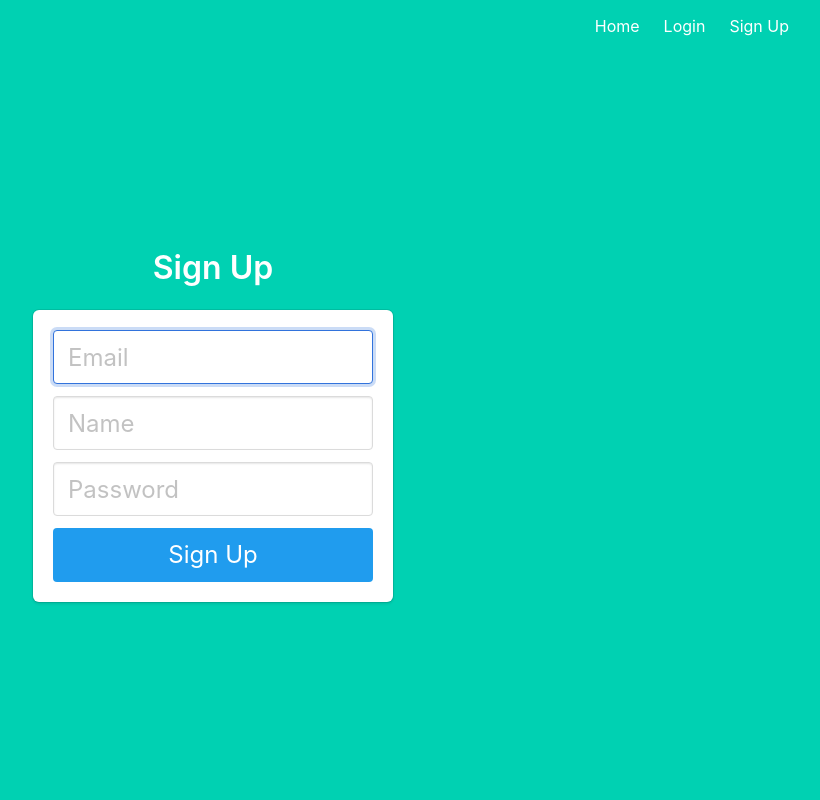
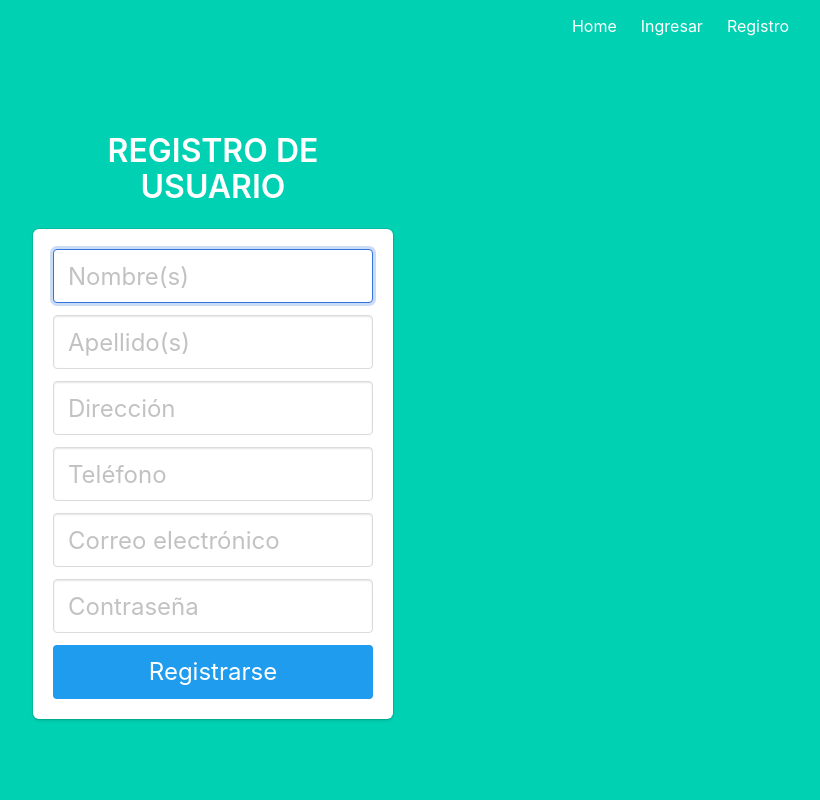
Before and after one commit to Eri11/flask_auth_app, a Flask app: page /signup in a window 1280 px wide. Shown: the whole page, without its empty margins (427-1247 px from the left). Run offline with Flask 2, Linux system fonts and the light colour scheme.

Commit message:
base de datos con todos los campos y hash

```diff
--- a/project/auth.py
+++ b/project/auth.py
@@ -13,6 +13,7 @@ def login():
 @auth.route('/login', methods=['POST'])
 def login_post():
     # login code goes here
+
     email = request.form.get('email')
     password = request.form.get('password')
     remember = True if request.form.get('remember') else False
@@ -22,7 +23,7 @@ def login_post():
     # check if the user actually exists
     # take the user-supplied password, hash it, and compare it to the hashed password in the database
     if not user or not check_password_hash(user.password, password):
-        flash('Please check your login details and try again.')
+        flash('Usuario y Contraseña no coinciden, intenta de nuevo.')
         return redirect(url_for('auth.login')) # if the user doesn't exist or password is wrong, reload the page
 
     # if the above check passes, then we know the user has the right credentials
@@ -36,18 +37,22 @@ def signup():
 @auth.route('/signup', methods=['POST'])
 def signup_post():
     # code to validate and add user to database goes here
+    name = request.form.get('name')
+    lastname = request.form.get('lastname')
+    address = request.form.get('address')
+    tel = request.form.get('tel')
+
     email = request.form.get('email')
-    name = request.form.get('name')
     password = request.form.get('password')
 
     user = User.query.filter_by(email=email).first() # if this returns a user, then the email already exists in database
 
     if user: # if a user is found, we want to redirect back to signup page so user can try again
-        flash('Email address already exists')
+        flash('El correo electrónico ya existe')
         return redirect(url_for('auth.signup'))
 
     # create a new user with the form data. Hash the password so the plaintext version isn't saved.
-    new_user = User(email=email, name=name, password=generate_password_hash(password, method='sha256'))
+    new_user = User(name=name, lastname=lastname, address=address, tel=tel, email=email,  password=generate_password_hash(password, method='sha256'))
 
     # add the new user to the database
     db.session.add(new_user)
--- a/project/models.py
+++ b/project/models.py
@@ -6,3 +6,6 @@ class User(UserMixin, db.Model):
     email = db.Column(db.String(100), unique=True)
     password = db.Column(db.String(100))
     name = db.Column(db.String(1000))
+    lastname = db.Column(db.String(1000))
+    address = db.Column(db.String(1000))
+    tel = db.Column(db.String(100))
--- a/project/templates/base.html
+++ b/project/templates/base.html
@@ -5,7 +5,7 @@
     <meta charset="utf-8">
     <meta http-equiv="X-UA-Compatible" content="IE=edge">
     <meta name="viewport" content="width=device-width, initial-scale=1">
-    <title>Flask Auth Example</title>
+    <title>EJEMPLO DE FLASK AUTH</title>
     <link rel="stylesheet" href="https://cdnjs.cloudflare.com/ajax/libs/bulma/0.7.2/css/bulma.min.css" />
 </head>
 
@@ -22,20 +22,20 @@
                             </a>
                             {% if current_user.is_authenticated %}
                             <a href="{{ url_for('main.profile') }}" class="navbar-item">
-                                Profile
+                                Perfil
                             </a>
                             {% endif %}
                             {% if not current_user.is_authenticated %}
                             <a href="{{ url_for('auth.login') }}" class="navbar-item">
-                                Login
+                                Ingresar
                             </a>
                             <a href="{{ url_for('auth.signup') }}" class="navbar-item">
-                                Sign Up
+                                Registro
                             </a>
                             {% endif %}
                             {% if current_user.is_authenticated %}
                             <a href="{{ url_for('auth.logout') }}" class="navbar-item">
-                                Logout
+                                Salir
                             </a>
                             {% endif %}
                         </div>
--- a/project/templates/index.html
+++ b/project/templates/index.html
@@ -2,9 +2,9 @@
 
 {% block content %}
 <h1 class="title">
-    Flask Login Example
+    Login y Registro con Hash
 </h1>
 <h2 class="subtitle">
-    Easy authentication and authorization in Flask.
+    Usando Python Flask
 </h2>
 {% endblock %}
--- a/project/templates/profile.html
+++ b/project/templates/profile.html
@@ -2,6 +2,6 @@
 
 {% block content %}
 <h1 class="title">
-    Welcome, {{ name }}!
+    ¡Bienvenido, {{ name }}!
 </h1>
 {% endblock %}
--- a/project/templates/signup.html
+++ b/project/templates/signup.html
@@ -2,13 +2,13 @@
 
 {% block content %}
 <div class="column is-4 is-offset-4">
-    <h3 class="title">Sign Up</h3>
+    <h3 class="title">REGISTRO DE USUARIO</h3>
     <div class="box">
 
         {% with messages = get_flashed_messages() %}
         {% if messages %}
         <div class="notification is-danger">
-            {{ messages[0] }}. Go to <a href="{{ url_for('auth.login') }}">login page</a>.
+            {{ messages[0] }}. Ir al <a href="{{ url_for('auth.login') }}">login</a>.
         </div>
         {% endif %}
         {% endwith %}
@@ -16,23 +16,44 @@
         <form method="POST" action="/signup">
             <div class="field">
                 <div class="control">
-                    <input class="input is-large" type="email" name="email" placeholder="Email" autofocus="">
+                    <input class="input is-large" type="text" name="name" placeholder="Nombre(s)" autofocus="">
                 </div>
             </div>
 
             <div class="field">
                 <div class="control">
-                    <input class="input is-large" type="text" name="name" placeholder="Name" autofocus="">
+                    <input class="input is-large" type="text" name="lastname" placeholder="Apellido(s)" autofocus="">
                 </div>
             </div>
 
             <div class="field">
                 <div class="control">
-                    <input class="input is-large" type="password" name="password" placeholder="Password">
+                    <input class="input is-large" type="text" name="address" placeholder="Dirección" autofocus="">
                 </div>
             </div>
 
-            <button class="button is-block is-info is-large is-fullwidth">Sign Up</button>
+            <div class="field">
+                <div class="control">
+                    <input class="input is-large" type="text" name="tel" placeholder="Teléfono" autofocus="">
+                </div>
+            </div>
+
+            <div class="field">
+                <div class="control">
+                    <input class="input is-large" type="email" name="email" placeholder="Correo electrónico"
+                        autofocus="">
+                </div>
+            </div>
+
+
+
+            <div class="field">
+                <div class="control">
+                    <input class="input is-large" type="password" name="password" placeholder="Contraseña">
+                </div>
+            </div>
+
+            <button class="button is-block is-info is-large is-fullwidth">Registrarse</button>
         </form>
     </div>
 </div>
```
Also changed, not shown: project/templates/login.html (+6 -5 lines), project/db.sqlite.
